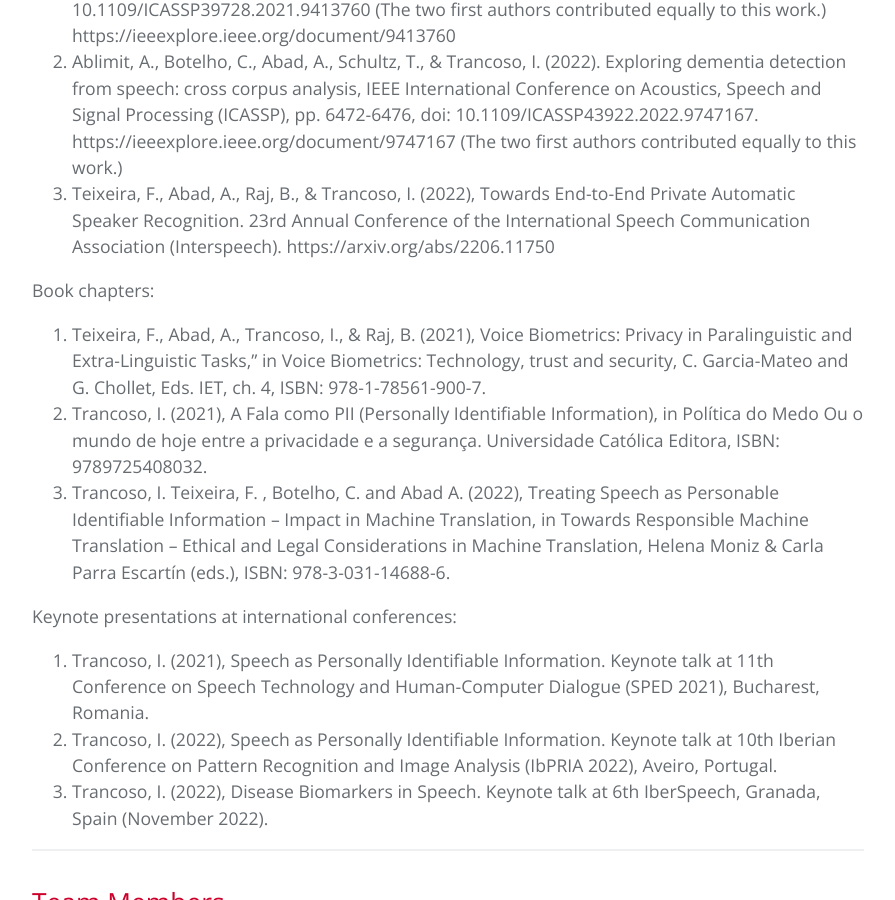
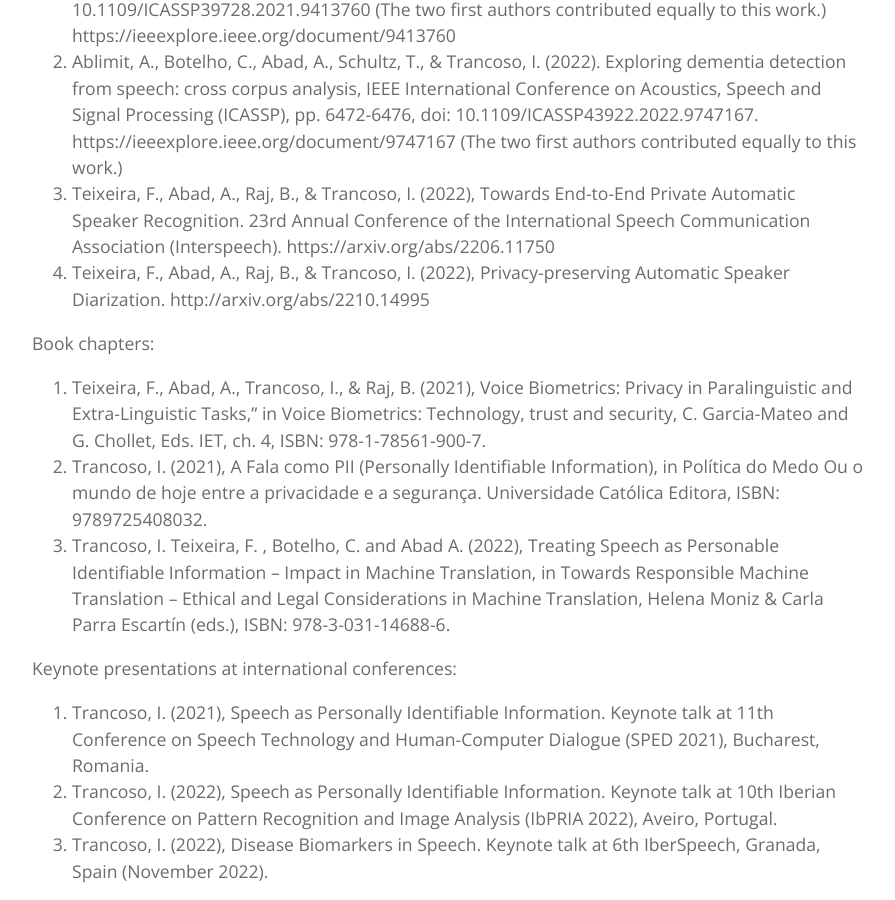
Before and after one commit to fsept11/PRIVADIA, a Jekyll site: the page built from index.md, in a window 1280 px wide and 900 px high, scrolled down 2294 px. Shown: the whole window, without its empty margins (192-1087 px from the left). Built offline with Jekyll 4.4.1, drawn with Linux system fonts in a browser that asks for light colours; our own code applies the rules of GitHub Pages for plain Markdown files.

Commit message:
Update index.md

```diff
--- a/index.md
+++ b/index.md
@@ -25,6 +25,8 @@ https://ieeexplore.ieee.org/document/9747167
 (The two first authors contributed equally to this work.)
 3.	Teixeira, F., Abad, A., Raj, B., & Trancoso, I. (2022), Towards End-to-End Private Automatic Speaker Recognition. 23rd Annual Conference of the International Speech Communication Association (Interspeech).
 https://arxiv.org/abs/2206.11750
+4. Teixeira, F., Abad, A., Raj, B., & Trancoso, I. (2022), Privacy-preserving Automatic Speaker Diarization.
+http://arxiv.org/abs/2210.14995
 
 Book chapters:
 1.	Teixeira, F., Abad, A., Trancoso, I., & Raj, B. (2021), Voice Biometrics: Privacy in Paralinguistic and Extra-Linguistic Tasks,” in Voice Biometrics: Technology, trust and security, C. Garcia-Mateo and G. Chollet, Eds. IET, ch. 4, ISBN: 978-1-78561-900-7.
```
